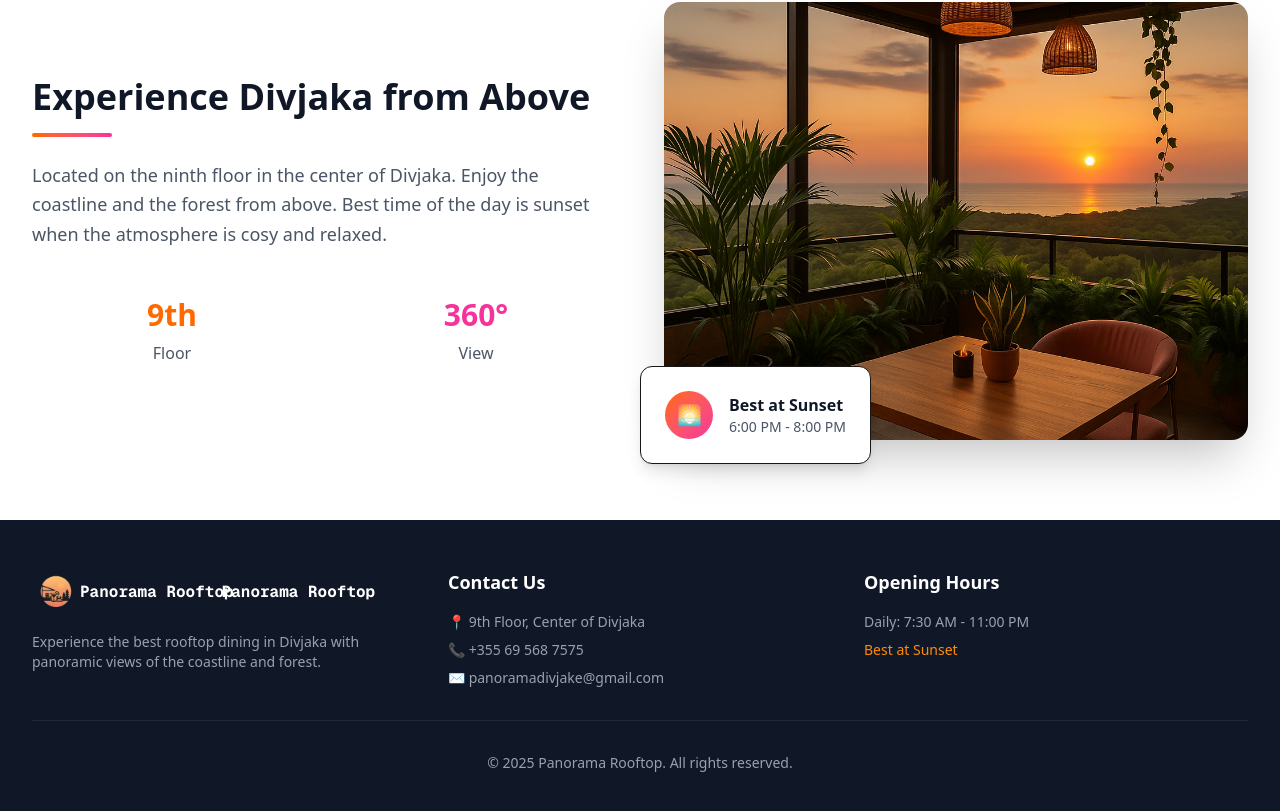
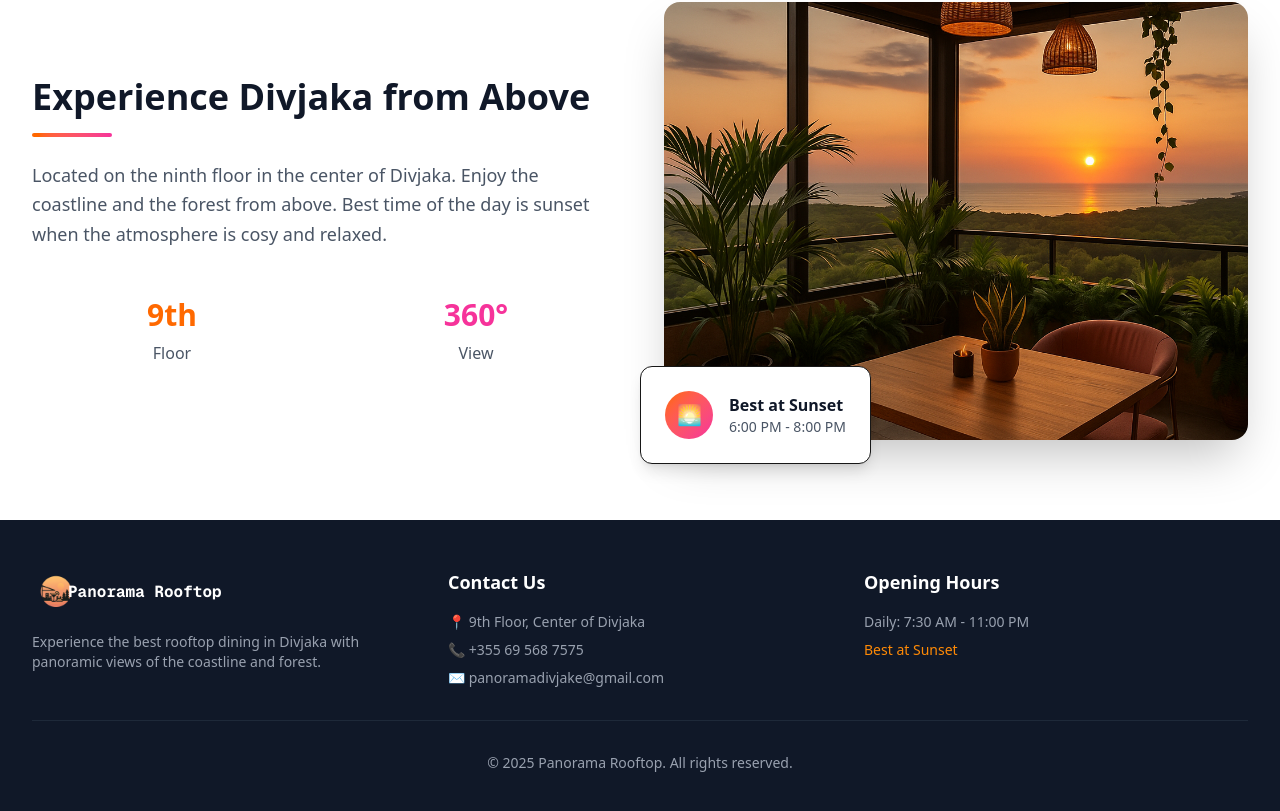
Before and after one commit to juxhinxhihani/panorama-rooftop, a Next.js app: page / in a window 1280 px wide. Shown: the part 878-1689 px from the top of the page. Built offline with nearby package versions, Linux system fonts and the light colour scheme.

Commit message:
Fix Footer Duplicate Title

```diff
--- a/src/components/layout/Footer.tsx
+++ b/src/components/layout/Footer.tsx
@@ -18,7 +18,6 @@ export default function Footer() {
                   className="w-full h-full object-cover"
                 />
               </div>
-              <span className="font-mono text-base font-bold tracking-normal -ml-1">Panorama Rooftop</span>
               <span className="font-mono text-base font-bold tracking-normal -ml-4">Panorama Rooftop</span>
             </div>
             <p className="text-gray-400 text-sm">
```
